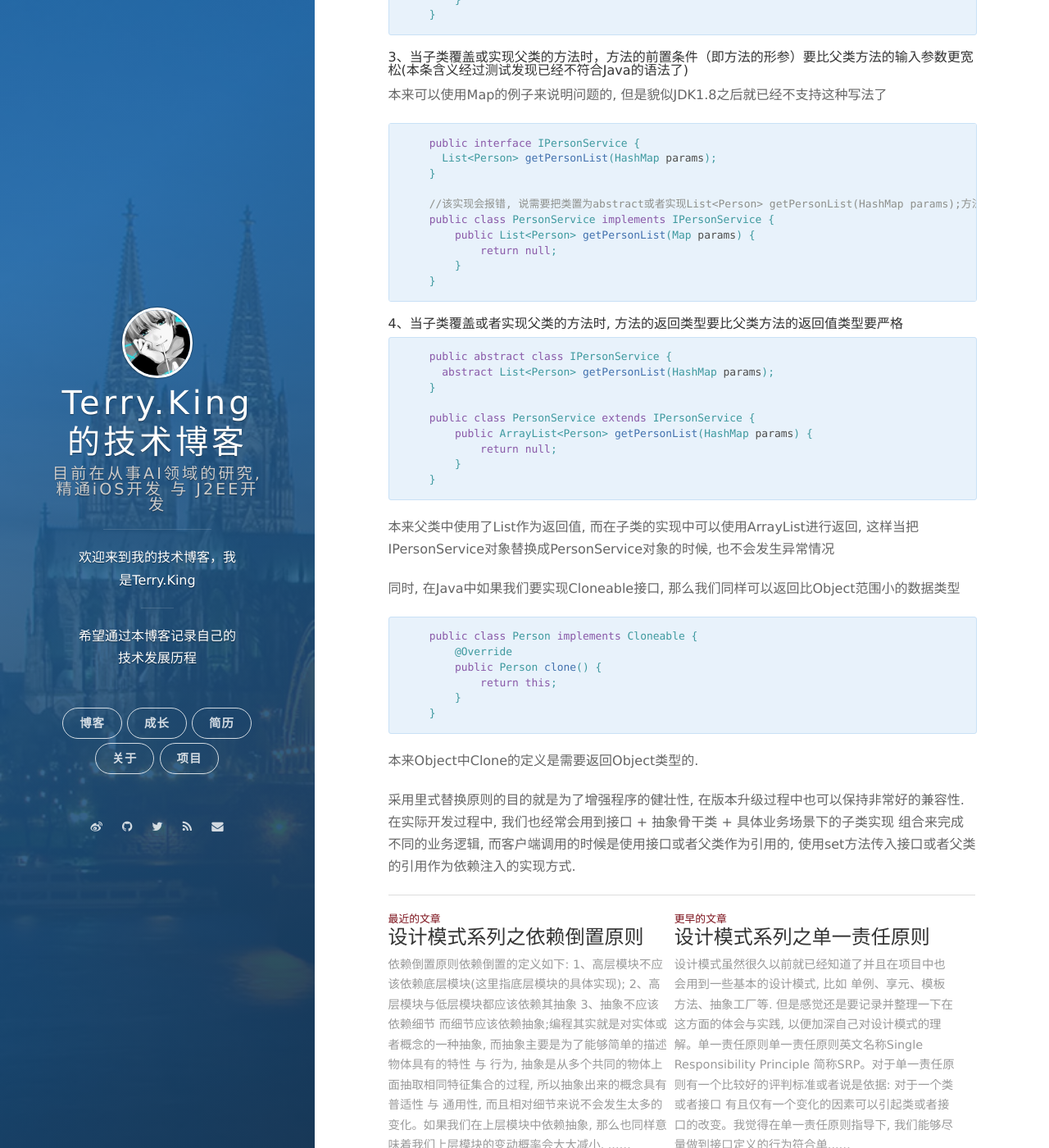
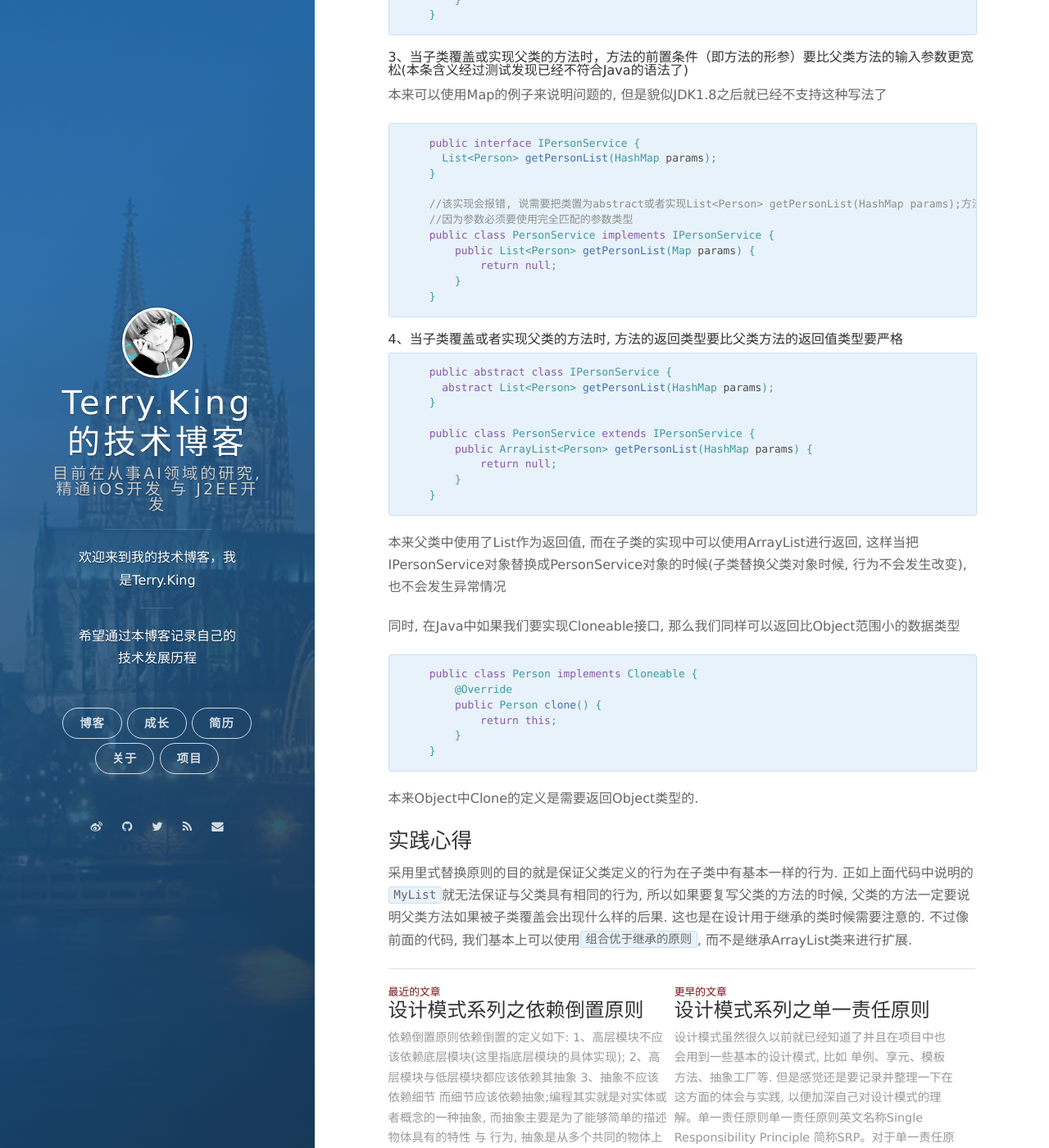
Before and after one commit to terryKing1992/terryKing1992.github.io, a Jekyll site: the page built from _posts/2017-12-19-design-pattern-tutorial-lsp.md, in a window 1280 px wide and 1400 px high, scrolled down 2191 px. Shown: the whole window at 82% size. Built offline with Jekyll 4.4.1, drawn with Linux system fonts in a browser that asks for light colours; nearby versions of some CDN libraries; comment, search, counter and statistics services are not loaded; some of the changed text lies outside the part shown.

Commit message:
增加百度收录验证以及里式替换原则的博客修改

````diff
--- a/_posts/2017-12-19-design-pattern-tutorial-lsp.md
+++ b/_posts/2017-12-19-design-pattern-tutorial-lsp.md
@@ -81,7 +81,7 @@ tags: [设计准则, 里式替换原则]
 
 ##### 2、子类可以拥有自己的方法
 
-子类可以拥有自己的方法, 毕竟继承是为了重用代码. 而父类不可能全部实现所有的功能, 所以才有了继承的概念; 所以子类实现自己的方法也是非常正常的事情. 实现自己的方法最好是另外命名新的函数, 不要重新父类的函数;
+子类可以拥有自己的方法, 毕竟继承是为了重用代码. 而父类不可能全部实现所有的功能, 所以才有了继承的概念; 所以子类实现自己的方法也是非常正常的事情. 实现自己的方法最好是另外命名新的函数, 不要重写父类的函数;
 
 比如上面的例子, 我们可以重构为如下代码而不违背里式替换原则:
 
@@ -109,6 +109,7 @@ tags: [设计准则, 里式替换原则]
     }
 
     //该实现会报错, 说需要把类置为abstract或者实现List<Person> getPersonList(HashMap params);方法
+    //因为参数必须要使用完全匹配的参数类型
     public class PersonService implements IPersonService {
         public List<Person> getPersonList(Map params) {
             return null;
@@ -130,7 +131,7 @@ tags: [设计准则, 里式替换原则]
     }
 ```
 
-本来父类中使用了List<Person>作为返回值, 而在子类的实现中可以使用ArrayList<Person>进行返回, 这样当把IPersonService对象替换成PersonService对象的时候, 也不会发生异常情况
+本来父类中使用了List<Person>作为返回值, 而在子类的实现中可以使用ArrayList<Person>进行返回, 这样当把IPersonService对象替换成PersonService对象的时候(子类替换父类对象时候, 行为不会发生改变), 也不会发生异常情况
 
 同时, 在Java中如果我们要实现Cloneable接口, 那么我们同样可以返回比Object范围小的数据类型
 
@@ -145,4 +146,6 @@ tags: [设计准则, 里式替换原则]
 
 本来Object中Clone的定义是需要返回Object类型的.
 
-采用里式替换原则的目的就是为了增强程序的健壮性, 在版本升级过程中也可以保持非常好的兼容性. 在实际开发过程中, 我们也经常会用到接口 + 抽象骨干类 + 具体业务场景下的子类实现 组合来完成不同的业务逻辑, 而客户端调用的时候是使用接口或者父类作为引用的, 使用set方法传入接口或者父类的引用作为依赖注入的实现方式.
+### 实践心得
+
+采用里式替换原则的目的就是保证父类定义的行为在子类中有基本一样的行为. 正如上面代码中说明的```MyList```就无法保证与父类具有相同的行为, 所以如果要复写父类的方法的时候, 父类的方法一定要说明父类方法如果被子类覆盖会出现什么样的后果. 这也是在设计用于继承的类时候需要注意的. 不过像前面的代码, 我们基本上可以使用```组合优于继承的原则```, 而不是继承ArrayList类来进行扩展.
--- /dev/null
+++ b/baidu_verify_T11XfaggCk.html
@@ -0,0 +1 @@
+T11XfaggCk
````
